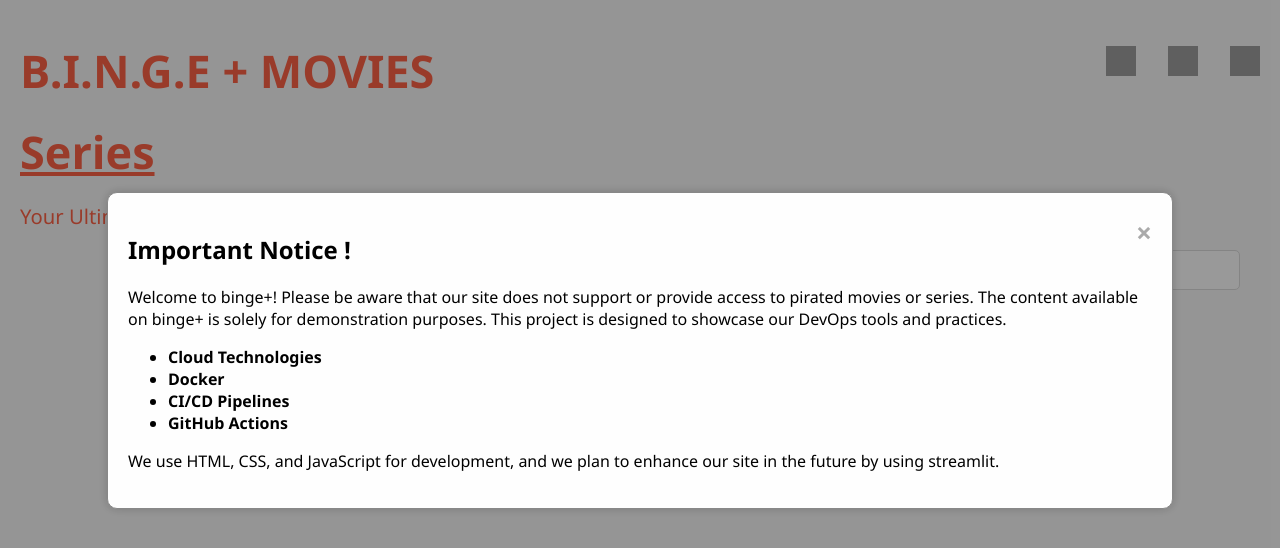
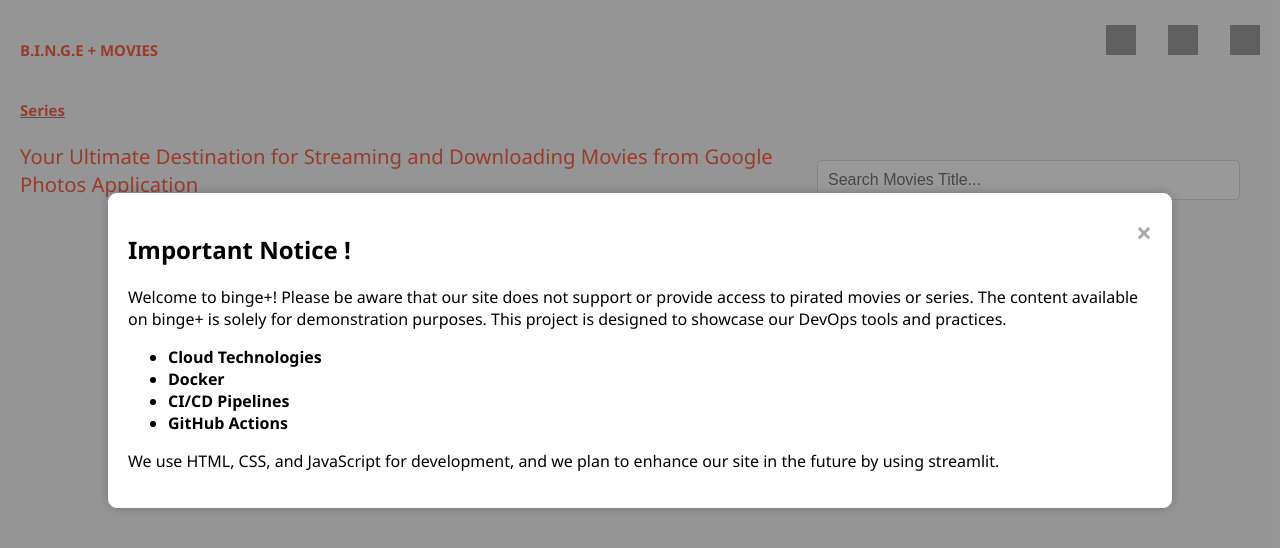
Before and after one commit to binge-plus/BINGE-PLUS, a website: page index.html in a window 1280 px wide. Drawn offline with Linux system fonts and the light colour scheme; no server answers; grey boxes are pictures that could not be loaded.

Commit message:
Fix Indenataion of search Box

```diff
--- a/styles.css
+++ b/styles.css
@@ -12,7 +12,7 @@
 }
 
 .header {
-    font-size: 45px;
+    font-size: 15px;
     font-weight: bold;
     color: #ff6347; /* Tomato color for header */
     text-align: left;
@@ -46,8 +46,31 @@
     vertical-align: middle;
 }
 
+/* .sub-header-container {
+    display: flex;
+    align-items: center;
+    justify-content: space-between;
+    padding: 10px;
+}
+
+.sub-header {
+    font-size: 18px;
+    flex-grow: 1;
+}
+
+.search-bar {
+    text-align: right;
+    margin-top: 20px;
+    padding: 0 20px;
+}
+
+.search-input {
+    padding: 7px;
+    font-size: 16px;
+} */
+
 .sub-header-container {
-    flex: 1 1 15%;
+    display: flex;
     justify-content: space-between;
     align-items: center;
     margin-top: 20px;
```
